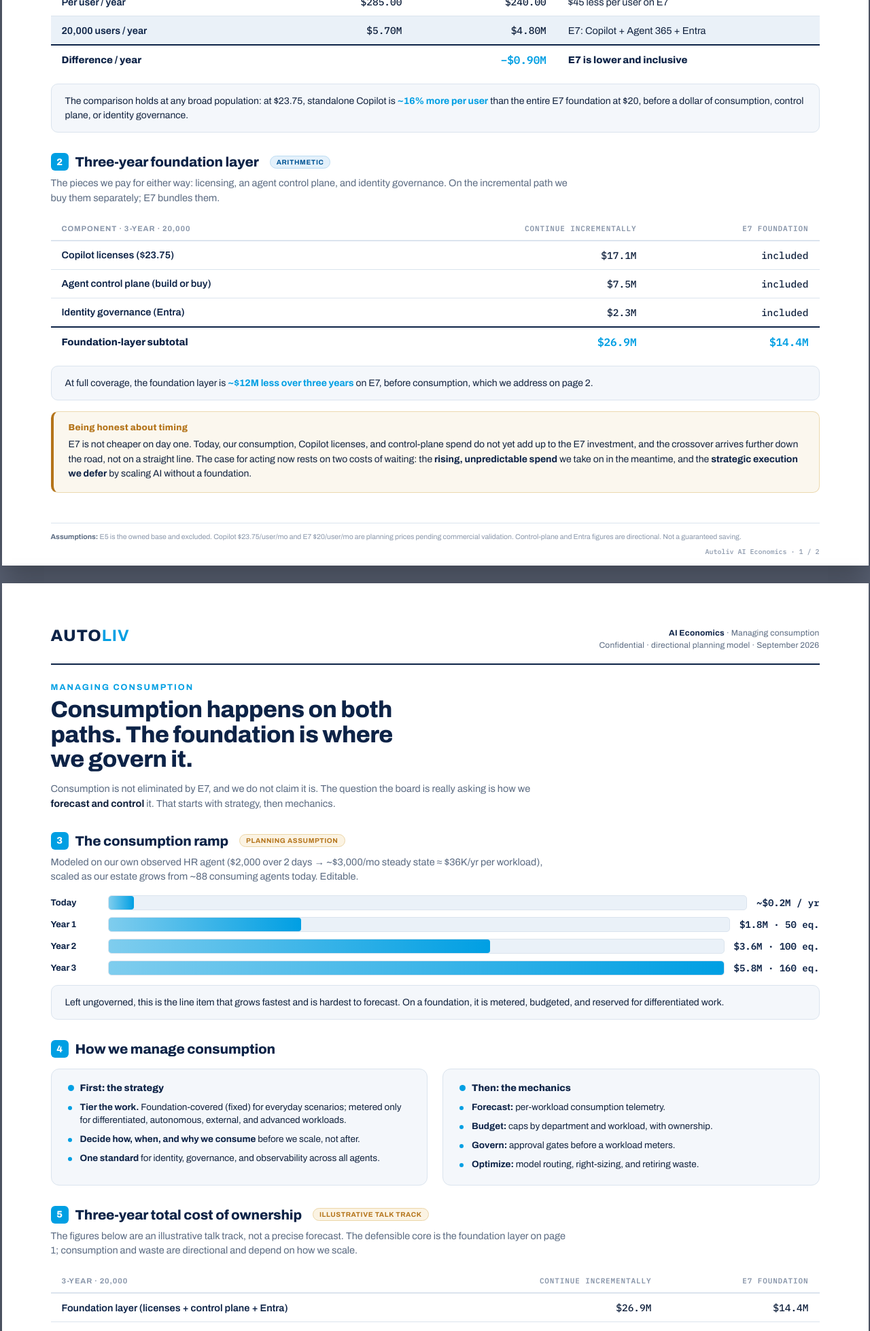
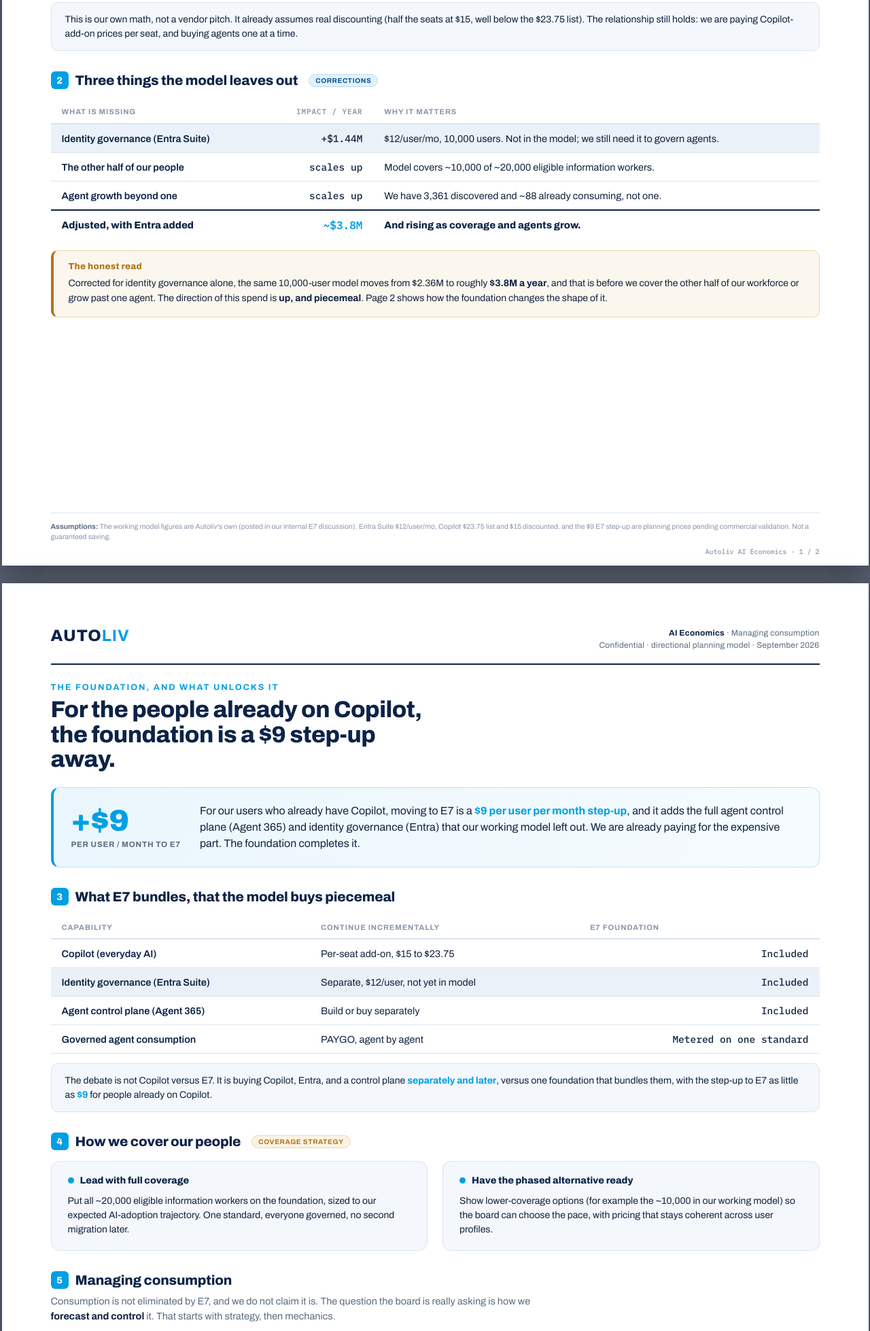
Before and after one commit to seanhughley12/autoliv, a plain HTML site: page economics/index.html in a window 1280 px wide. Shown: the part 842-2800 px from the top of the page at 68% size. Drawn offline with Linux system fonts and the light colour scheme.

Commit message:
Horia one-pager: rebuild on Joanna's actual model (\.36M), Entra gap to ~\.8M, \ step-up hero, coverage strategy

```diff
--- a/economics/index.html
+++ b/economics/index.html
@@ -94,7 +94,7 @@
   </div>
 
   <div class="kicker">The economic question, in two parts</div>
-  <h1>What AI costs is one question. How we manage it, and when we invest, are the real ones.</h1>
+  <h1>Our own working model shows the spend. It also understates it.</h1>
   <div class="cols" style="margin-top:20px">
     <div class="card">
       <div class="card-k"><span class="dot"></span>Managing the cost</div>
@@ -105,45 +105,40 @@
       <p>Do we invest in the foundation now to accelerate our AI transformation and execute strategy faster, rather than after enterprise scale has already arrived?</p>
     </div>
   </div>
-  <p class="sub">This page answers both, at planning assumptions we replace with our own telemetry before we commit.</p>
 
   <div class="hero">
-    <div class="hero-fig">$5.70M<small>Copilot alone, 20,000</small></div>
-    <div class="hero-tx">Licensing Copilot on its own now runs <b>$23.75 per user per month</b>, about <b>$5.70M a year</b> for 20,000 people. The E7 foundation is <b>$20.00 per user per month</b>, about <b>$4.80M</b>, and E7 <b>also includes</b> the agent control plane (Agent 365) and identity governance (Entra). Broad Copilot alone already costs more than the foundation that contains it.</div>
+    <div class="hero-fig">$2.36M<small>our internal model, ~10,000 users</small></div>
+    <div class="hero-tx">The working model we built in budget season lands at <b>$2.36M a year</b> for roughly 10,000 users on Copilot plus a single agent. It is a good start, and it is <b>understated</b>: it leaves out identity governance, covers only half our people, and assumes one agent when we already have thousands.</div>
   </div>
-  <p class="disc"><b>On the $5.70M:</b> we use list pricing as a directional example. At enterprise scale we would expect additional volume discounts, so standalone Copilot would likely land below $5.70M. The relationship is the point: the Copilot add-on is priced above the E7 step-up, and E7 bundles more.</p>
 
-  <h2><span class="n">1</span> Per-user license reality <span class="tag a" style="margin-left:6px">Planning price</span></h2>
+  <h2><span class="n">1</span> Our internal working model <span class="tag a" style="margin-left:6px">As modeled</span></h2>
   <table>
-    <thead><tr><th>Line item</th><th class="num">Copilot standalone</th><th class="num">E7 foundation</th><th>What's included</th></tr></thead>
+    <thead><tr><th>Segment</th><th class="num">Users</th><th class="num">Per user / mo</th><th class="num">Annual</th></tr></thead>
     <tbody>
-      <tr><td class="lbl">Per user / month</td><td class="num">$23.75</td><td class="num">$20.00</td><td>Copilot only vs. Copilot + more</td></tr>
-      <tr><td class="lbl">Per user / year</td><td class="num">$285.00</td><td class="num">$240.00</td><td>$45 less per user on E7</td></tr>
-      <tr class="hot"><td class="lbl">20,000 users / year</td><td class="num">$5.70M</td><td class="num">$4.80M</td><td>E7: Copilot + Agent 365 + Entra</td></tr>
-      <tr class="total"><td class="lbl">Difference / year</td><td class="num"></td><td class="num inc">−$0.90M</td><td>E7 is lower and inclusive</td></tr>
+      <tr><td class="lbl">Copilot, list price</td><td class="num">5,000</td><td class="num">$23.75</td><td class="num">$1,425,000</td></tr>
+      <tr><td class="lbl">Copilot, discounted</td><td class="num">5,000</td><td class="num">$15.00</td><td class="num">$900,000</td></tr>
+      <tr><td class="lbl">Agent, PAYGO</td><td class="num">1 agent</td><td class="num">$3,000</td><td class="num">$36,000</td></tr>
+      <tr class="total"><td class="lbl">Modeled annual spend</td><td class="num"></td><td class="num"></td><td class="num">$2,361,000</td></tr>
     </tbody>
   </table>
-  <div class="callout">The comparison holds at any broad population: at $23.75, standalone Copilot is <b>~16% more per user</b> than the entire E7 foundation at $20, before a dollar of consumption, control plane, or identity governance.</div>
+  <div class="callout">This is our own math, not a vendor pitch. It already assumes real discounting (half the seats at $15, well below the $23.75 list). The relationship still holds: we are paying Copilot-add-on prices per seat, and buying agents one at a time.</div>
 
-  <h2><span class="n">2</span> Three-year foundation layer <span class="tag f" style="margin-left:6px">Arithmetic</span></h2>
-  <p class="sub" style="margin-top:8px">The pieces we pay for either way: licensing, an agent control plane, and identity governance. On the incremental path we buy them separately; E7 bundles them.</p>
+  <h2><span class="n">2</span> Three things the model leaves out <span class="tag f" style="margin-left:6px">Corrections</span></h2>
   <table>
-    <thead><tr><th>Component · 3-year · 20,000</th><th class="num">Continue incrementally</th><th class="num">E7 foundation</th></tr></thead>
+    <thead><tr><th>What is missing</th><th class="num">Impact / year</th><th>Why it matters</th></tr></thead>
     <tbody>
-      <tr><td class="lbl">Copilot licenses ($23.75)</td><td class="num">$17.1M</td><td class="num">included</td></tr>
-      <tr><td class="lbl">Agent control plane (build or buy)</td><td class="num">$7.5M</td><td class="num">included</td></tr>
-      <tr><td class="lbl">Identity governance (Entra)</td><td class="num">$2.3M</td><td class="num">included</td></tr>
-      <tr class="total"><td class="lbl">Foundation-layer subtotal</td><td class="num">$26.9M</td><td class="num">$14.4M</td></tr>
+      <tr class="hot"><td class="lbl">Identity governance (Entra Suite)</td><td class="num">+$1.44M</td><td>$12/user/mo, 10,000 users. Not in the model; we still need it to govern agents.</td></tr>
+      <tr><td class="lbl">The other half of our people</td><td class="num">scales up</td><td>Model covers ~10,000 of ~20,000 eligible information workers.</td></tr>
+      <tr><td class="lbl">Agent growth beyond one</td><td class="num">scales up</td><td>We have 3,361 discovered and ~88 already consuming, not one.</td></tr>
+      <tr class="total"><td class="lbl">Adjusted, with Entra added</td><td class="num">~$3.8M</td><td>And rising as coverage and agents grow.</td></tr>
     </tbody>
   </table>
-  <div class="callout">At full coverage, the foundation layer is <b>~$12M less over three years</b> on E7, before consumption, which we address on page 2.</div>
-
   <div class="caveat">
-    <div class="caveat-k">Being honest about timing</div>
-    <p>E7 is not cheaper on day one. Today, our consumption, Copilot licenses, and control-plane spend do not yet add up to the E7 investment, and the crossover arrives further down the road, not on a straight line. The case for acting now rests on two costs of waiting: the <b>rising, unpredictable spend</b> we take on in the meantime, and the <b>strategic execution we defer</b> by scaling AI without a foundation.</p>
+    <div class="caveat-k">The honest read</div>
+    <p>Corrected for identity governance alone, the same 10,000-user model moves from $2.36M to roughly <b>$3.8M a year</b>, and that is before we cover the other half of our workforce or grow past one agent. The direction of this spend is <b>up, and piecemeal</b>. Page 2 shows how the foundation changes the shape of it.</p>
   </div>
 
-  <div class="foot"><b>Assumptions:</b> E5 is the owned base and excluded. Copilot $23.75/user/mo and E7 $20/user/mo are planning prices pending commercial validation. Control-plane and Entra figures are directional. Not a guaranteed saving.</div>
+  <div class="foot"><b>Assumptions:</b> The working model figures are Autoliv's own (posted in our internal E7 discussion). Entra Suite $12/user/mo, Copilot $23.75 list and $15 discounted, and the $9 E7 step-up are planning prices pending commercial validation. Not a guaranteed saving.</div>
   <div class="pg">Autoliv AI Economics · 1 / 2</div>
 </section>
 
@@ -154,55 +149,59 @@
     <div class="hd-r"><b>AI Economics</b> · Managing consumption<br/>Confidential · directional planning model · September 2026</div>
   </div>
 
-  <div class="kicker">Managing consumption</div>
-  <h1>Consumption happens on both paths. The foundation is where we govern it.</h1>
-  <p class="sub">Consumption is not eliminated by E7, and we do not claim it is. The question the board is really asking is how we <b>forecast and control</b> it. That starts with strategy, then mechanics.</p>
+  <div class="kicker">The foundation, and what unlocks it</div>
+  <h1>For the people already on Copilot, the foundation is a $9 step-up away.</h1>
 
-  <h2><span class="n">3</span> The consumption ramp <span class="tag a" style="margin-left:6px">Planning assumption</span></h2>
-  <p class="sub" style="margin-top:8px">Modeled on our own observed HR agent ($2,000 over 2 days → ~$3,000/mo steady state ≈ $36K/yr per workload), scaled as our estate grows from ~88 consuming agents today. Editable.</p>
-  <div class="ramp">
-    <div class="ramp-row"><span class="ramp-h">Today</span><div class="ramp-track"><div class="ramp-fill" style="width:4%"></div></div><span class="ramp-v">~$0.2M / yr</span></div>
-    <div class="ramp-row"><span class="ramp-h">Year 1</span><div class="ramp-track"><div class="ramp-fill" style="width:31%"></div></div><span class="ramp-v">$1.8M · 50 eq.</span></div>
-    <div class="ramp-row"><span class="ramp-h">Year 2</span><div class="ramp-track"><div class="ramp-fill" style="width:62%"></div></div><span class="ramp-v">$3.6M · 100 eq.</span></div>
-    <div class="ramp-row"><span class="ramp-h">Year 3</span><div class="ramp-track"><div class="ramp-fill" style="width:100%"></div></div><span class="ramp-v">$5.8M · 160 eq.</span></div>
+  <div class="hero">
+    <div class="hero-fig">+$9<small>per user / month to E7</small></div>
+    <div class="hero-tx">For our users who already have Copilot, moving to E7 is a <b>$9 per user per month step-up</b>, and it adds the full agent control plane (Agent 365) and identity governance (Entra) that our working model left out. We are already paying for the expensive part. The foundation completes it.</div>
   </div>
-  <div class="callout">Left ungoverned, this is the line item that grows fastest and is hardest to forecast. On a foundation, it is metered, budgeted, and reserved for differentiated work.</div>
 
-  <h2><span class="n">4</span> How we manage consumption</h2>
+  <h2><span class="n">3</span> What E7 bundles, that the model buys piecemeal</h2>
+  <table>
+    <thead><tr><th>Capability</th><th>Continue incrementally</th><th>E7 foundation</th></tr></thead>
+    <tbody>
+      <tr><td class="lbl">Copilot (everyday AI)</td><td>Per-seat add-on, $15 to $23.75</td><td class="num">Included</td></tr>
+      <tr class="hot"><td class="lbl">Identity governance (Entra Suite)</td><td>Separate, $12/user, not yet in model</td><td class="num">Included</td></tr>
+      <tr><td class="lbl">Agent control plane (Agent 365)</td><td>Build or buy separately</td><td class="num">Included</td></tr>
+      <tr><td class="lbl">Governed agent consumption</td><td>PAYGO, agent by agent</td><td class="num">Metered on one standard</td></tr>
+    </tbody>
+  </table>
+  <div class="callout">The debate is not Copilot versus E7. It is buying Copilot, Entra, and a control plane <b>separately and later</b>, versus one foundation that bundles them, with the step-up to E7 as little as <b>$9</b> for people already on Copilot.</div>
+
+  <h2><span class="n">4</span> How we cover our people <span class="tag a" style="margin-left:6px">Coverage strategy</span></h2>
   <div class="cols">
+    <div class="card">
+      <div class="card-k"><span class="dot"></span>Lead with full coverage</div>
+      <p>Put all ~20,000 eligible information workers on the foundation, sized to our expected AI-adoption trajectory. One standard, everyone governed, no second migration later.</p>
+    </div>
+    <div class="card">
+      <div class="card-k"><span class="dot"></span>Have the phased alternative ready</div>
+      <p>Show lower-coverage options (for example the ~10,000 in our working model) so the board can choose the pace, with pricing that stays coherent across user profiles.</p>
+    </div>
+  </div>
+
+  <h2><span class="n">5</span> Managing consumption</h2>
+  <p class="sub" style="margin-top:8px">Consumption is not eliminated by E7, and we do not claim it is. The question the board is really asking is how we <b>forecast and control</b> it. That starts with strategy, then mechanics.</p>
+  <div class="cols" style="margin-top:14px">
     <div class="card">
       <div class="card-k"><span class="dot"></span>First: the strategy</div>
       <ul>
-        <li><b>Tier the work.</b> Foundation-covered (fixed) for everyday scenarios; metered only for differentiated, autonomous, external, and advanced workloads.</li>
+        <li><b>Tier the work.</b> Foundation-covered for everyday scenarios; metered only for differentiated, autonomous, external, and advanced workloads.</li>
         <li><b>Decide how, when, and why we consume</b> before we scale, not after.</li>
-        <li><b>One standard</b> for identity, governance, and observability across all agents.</li>
       </ul>
     </div>
     <div class="card">
       <div class="card-k"><span class="dot"></span>Then: the mechanics</div>
       <ul>
-        <li><b>Forecast:</b> per-workload consumption telemetry.</li>
-        <li><b>Budget:</b> caps by department and workload, with ownership.</li>
-        <li><b>Govern:</b> approval gates before a workload meters.</li>
-        <li><b>Optimize:</b> model routing, right-sizing, and retiring waste.</li>
+        <li><b>Forecast</b> with per-workload telemetry; <b>budget</b> caps by department with ownership.</li>
+        <li><b>Govern</b> with approval gates; <b>optimize</b> through model routing and retiring waste.</li>
       </ul>
     </div>
   </div>
+  <div class="callout">The foundation is where consumption becomes <b>governed and predictable</b> instead of a PAYGO line item that grows one agent at a time, exactly the risk our single-agent model does not yet show.</div>
 
-  <h2><span class="n">5</span> Three-year total cost of ownership <span class="tag a" style="margin-left:6px">Illustrative talk track</span></h2>
-  <p class="sub" style="margin-top:8px">The figures below are an illustrative talk track, not a precise forecast. The defensible core is the foundation layer on page 1; consumption and waste are directional and depend on how we scale.</p>
-  <table>
-    <thead><tr><th>3-year · 20,000</th><th class="num">Continue incrementally</th><th class="num">E7 foundation</th></tr></thead>
-    <tbody>
-      <tr><td class="lbl">Foundation layer (licenses + control plane + Entra)</td><td class="num">$26.9M</td><td class="num">$14.4M</td></tr>
-      <tr><td class="lbl">Consumption</td><td class="num">$11.2M<br/><span style="font-size:11px;color:var(--mute)">ungoverned, rising</span></td><td class="num">~$6.0M<br/><span style="font-size:11px;color:var(--mute)">governed, focused</span></td></tr>
-      <tr><td class="lbl">Sprawl, remediation & waste</td><td class="num">~$4.0M</td><td class="num">~$1.0M</td></tr>
-      <tr class="total"><td class="lbl">3-year total (directional)</td><td class="num">~$42M</td><td class="num">~$21M</td></tr>
-    </tbody>
-  </table>
-  <div class="callout">This is <b>not</b> a guaranteed saving. The point is that the incremental path trends <b>higher and far less predictable</b> once we count the control plane and identity we need regardless, plus consumption growth already underway. The foundation converts an unpredictable, rising spend into a governed one, and covers all 20,000.</div>
-
-  <div class="foot"><b>Sources & qualification:</b> Autoliv-provided workforce, agent-estate and HR-agent figures. Licensing $23.75 / $20 planning prices. Sprawl and abandoned-pilot exposure informed by Gartner (&gt;40% of agentic AI projects canceled by 2027; 25 Jun 2025) and IDC/Microsoft "Business Opportunity of AI" ($3.70 return per $1; Nov 2024). Consumption and control-plane figures are directional planning inputs, replaced with Autoliv telemetry before a final decision. Nothing here represents guaranteed savings or ROI.</div>
+  <div class="foot"><b>Sources & qualification:</b> The working model ($2.36M) is Autoliv's own, from our internal E7 discussion. Entra Suite $12/user/mo, Copilot $15 to $23.75, and the $9 E7 step-up are planning prices pending commercial validation. Agent sprawl and abandoned-pilot risk informed by Gartner (over 40% of agentic AI projects canceled by 2027; 25 Jun 2025). All figures are directional planning inputs, replaced with Autoliv telemetry before a final decision. Nothing here represents guaranteed savings or ROI.</div>
   <div class="pg">Autoliv AI Economics · 2 / 2</div>
 </section>
 
```
